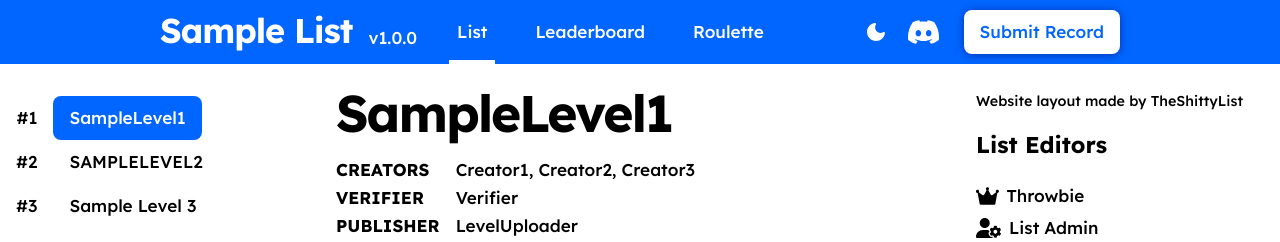
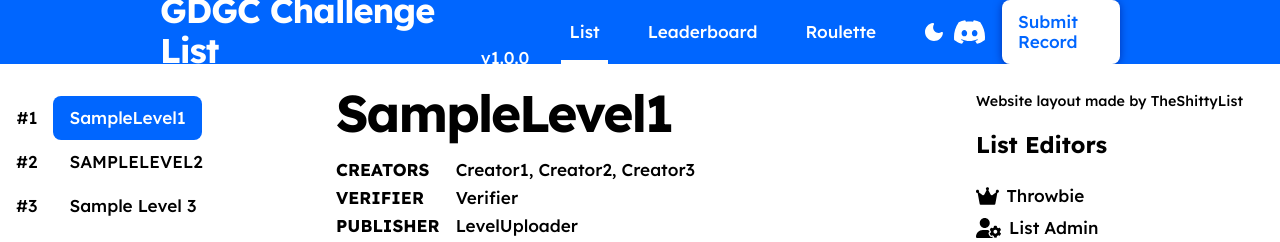
Before and after one commit to BlueberryV32/GDGC-ChallengeList, a plain HTML site: page index.html in a window 1280 px wide. Shown: the top 242 px of the page. Drawn offline with nearby package versions, Linux system fonts and the light colour scheme.

Commit message:
Update index.html

```diff
--- a/index.html
+++ b/index.html
@@ -37,7 +37,7 @@
     <body id="app">
         <header :class="{ dark: store.dark }">
             <div class="logo">
-                <h2>Sample List</h2>
+                <h2>GDGC Challenge List</h2>
                 <p>v1.0.0</p>
             </div>
             <nav class="nav">
```
